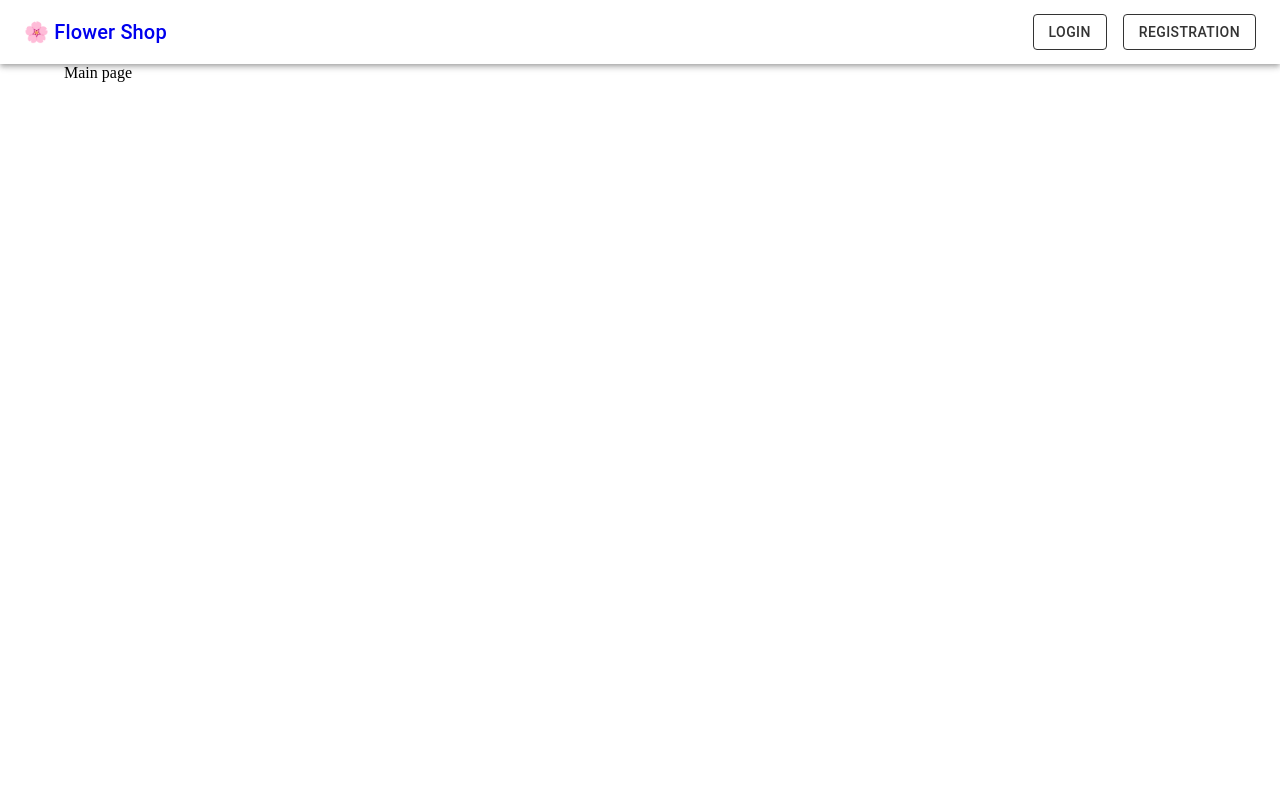
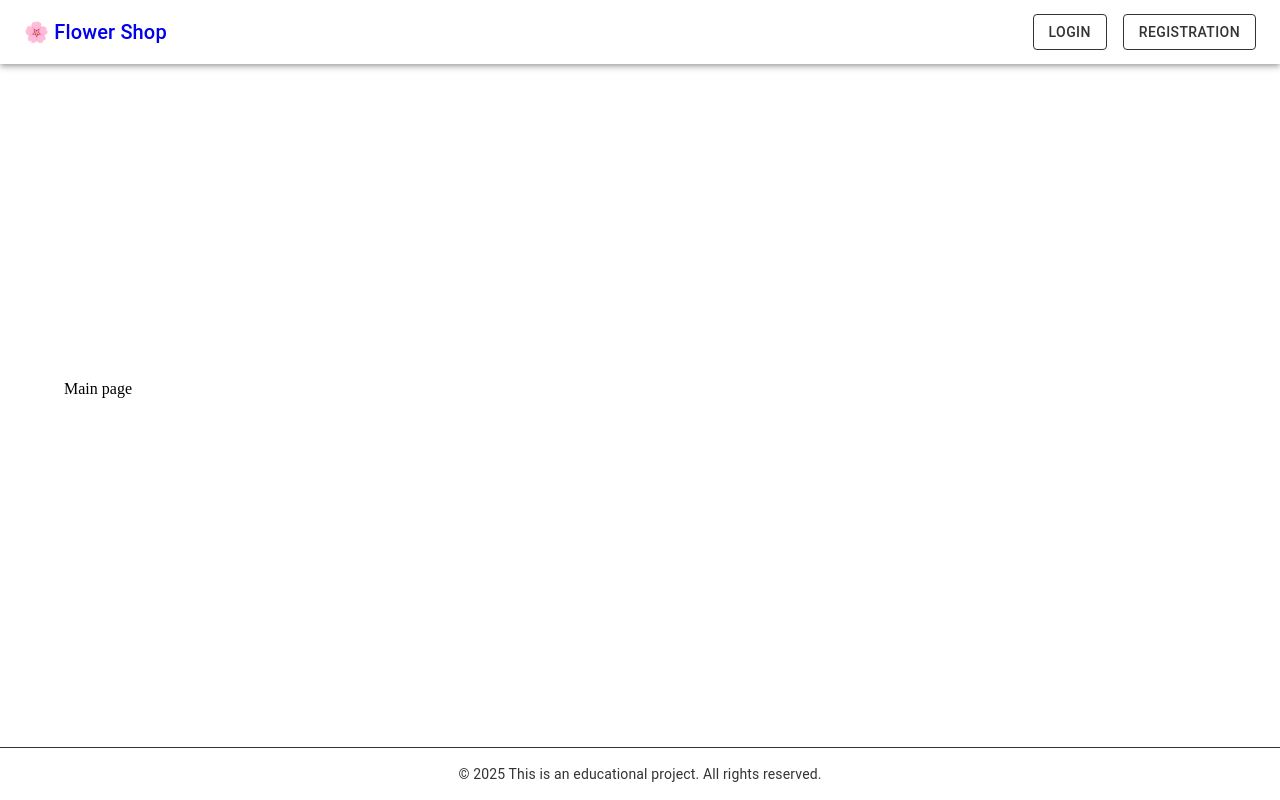
Before and after one commit to Michael5366/ecommerce-application, a React (Vite) app: page / in a window 1280 px wide. Built offline with nearby package versions, Linux system fonts and the light colour scheme.

Commit message:
feat: add footer component (Mon, May 19, 2025 04:36 PM)

```diff
--- a/src/components/Layout.tsx
+++ b/src/components/Layout.tsx
@@ -1,7 +1,8 @@
 import { Outlet } from 'react-router-dom';
 import Header from './Header/Header';
-import { Box, Container, GlobalStyles, ThemeProvider } from '@mui/material';
+import { Box, Container, GlobalStyles, Stack, ThemeProvider } from '@mui/material';
 import { theme } from '../styles/theme';
+import Footer from '../pages/Footer';
 
 const Layout = () => {
   return (
@@ -9,12 +10,17 @@ const Layout = () => {
       <ThemeProvider theme={theme}>
         <GlobalStyles styles={{ body: { margin: 0 } }} />
 
+        <Stack minHeight={'100vh'} direction={'column'} justifyContent={'space-between'}>
           <Header />
+
           <Box component={'main'}>
             <Container>
               <Outlet />
             </Container>
           </Box>
+
+          <Footer />
+        </Stack>
       </ThemeProvider>
     </>
   );
--- /dev/null
+++ b/src/pages/Footer.tsx
@@ -0,0 +1,23 @@
+import { Box, Container, Typography } from '@mui/material';
+
+const Footer = () => {
+  return (
+    <Box
+      component="footer"
+      sx={{
+        backgroundColor: '#fff',
+        borderTop: '1px solid #333',
+        py: 2,
+        mt: 4,
+      }}
+    >
+      <Container maxWidth="lg">
+        <Typography variant="body2" color="#333" align="center">
+          © {new Date().getFullYear()} This is an educational project. All rights reserved.
+        </Typography>
+      </Container>
+    </Box>
+  );
+};
+
+export default Footer;
```
Lines whose indentation alone changed are shown as unchanged.
